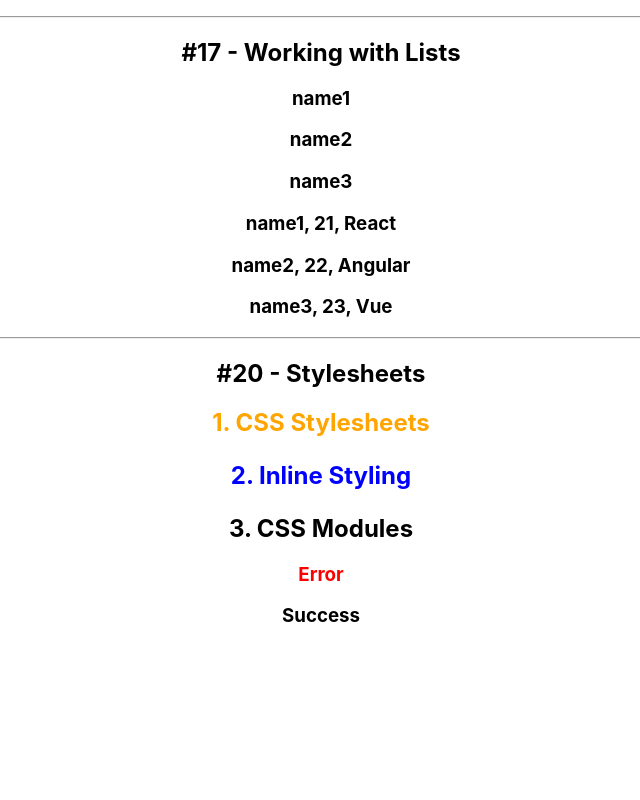
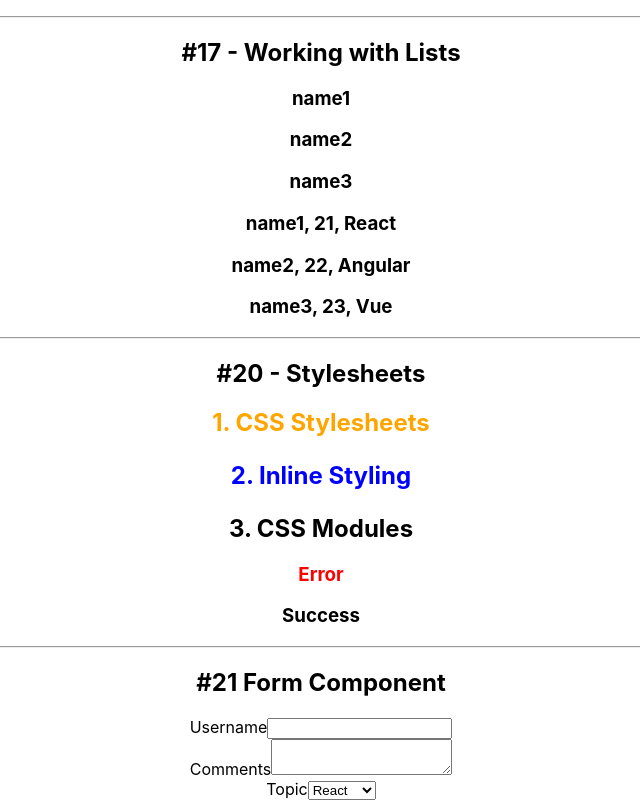
Before and after one commit to sagarteria/Sample-Create-React-App, a React (Create React App) app: page / in a window 1280 px wide. Shown: the part 1204-2004 px from the top of the page, without its empty margins (319-959 px from the left). Before the commit the page ends 1850 px from the top, so only its background shows below. Built offline with nearby package versions, Linux system fonts and the light colour scheme.

Commit message:
initial commit

```diff
--- a/src/App.js
+++ b/src/App.js
@@ -21,6 +21,7 @@ import NameList from "./components/Lists/NameList";
 import Stylesheet from "./components/Stylesheet/Stylesheet";
 import Inline from "./components/Stylesheet/Inline";
 import CssModules from "./components/Stylesheet/CssModules";
+import FormClass from "./components/FormHandling/FormClass";
 
 function App() {
   return (
@@ -71,6 +72,9 @@ function App() {
       <Inline />
       <CssModules />
 
+      {/* Form Handling */}
+      <FormClass />
+
     </div>
   );
 }
--- /dev/null
+++ b/src/components/FormHandling/FormClass.js
@@ -0,0 +1,61 @@
+import React, { Component } from 'react';
+
+class FormClass extends Component{
+
+  constructor(props){
+    super(props);
+    this.state = {
+      username: '',
+      comments: '',
+      topic: 'react'
+    }
+  }
+
+  handleUsernameChange = event => {
+    this.setState({
+      username: event.target.value
+    })
+  }
+
+  handleCommentsChange = event => {
+    this.setState({
+      comments: event.target.value
+    })
+  }
+
+  handleTopicChange = event => {
+    this.setState({
+      topic: event.target.value
+    })
+  }
+
+  render () {
+    return (
+      <>
+        <hr />
+        <h2> #21 Form Component </h2>
+        <form>
+          <div>
+            <label>Username</label>
+            <input type='text' value={this.state.username} onChange={this.handleUsernameChange}/>
+          </div>
+          <div>
+            <label>Comments</label>
+            <textarea value={this.state.comments} onChange={this.handleCommentsChange} >
+            </textarea>
+          </div>
+          <div>
+            <label>Topic</label>
+            <select value={this.state.value} onChange={this.handleTopicChange} >
+              <option value="react">React</option>
+              <option value="angular">Angular</option>
+              <option value="vue">Vue</option>
+            </select>
+          </div>
+        </form>
+      </>
+    )
+  }
+}
+
+export default FormClass
```
